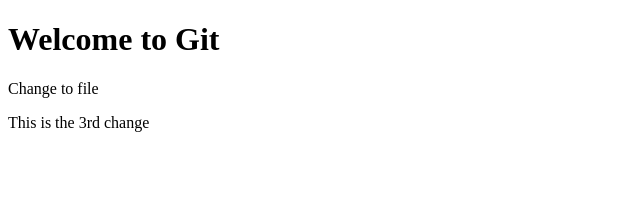
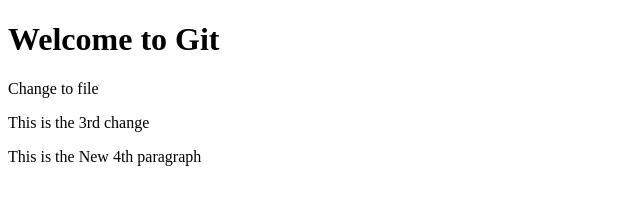
Before and after one commit to Kidd75201/git-test, a website: page index.html in a window 1280 px wide. Shown: the whole page, without its empty margins (0-640 px from the left). Drawn offline with Linux system fonts and the light colour scheme.

Commit message:
updating files

```diff
--- a/index.html
+++ b/index.html
@@ -9,5 +9,6 @@
     <h1>Welcome to Git</h1>
     <p>Change to file</p>
     <p>This is the 3rd change</p>
+    <p>This is the New 4th paragraph</p>
   </body>
 </html>
```
Also changed, not shown: package.json (added, +19 -0 lines), 2 other files.
